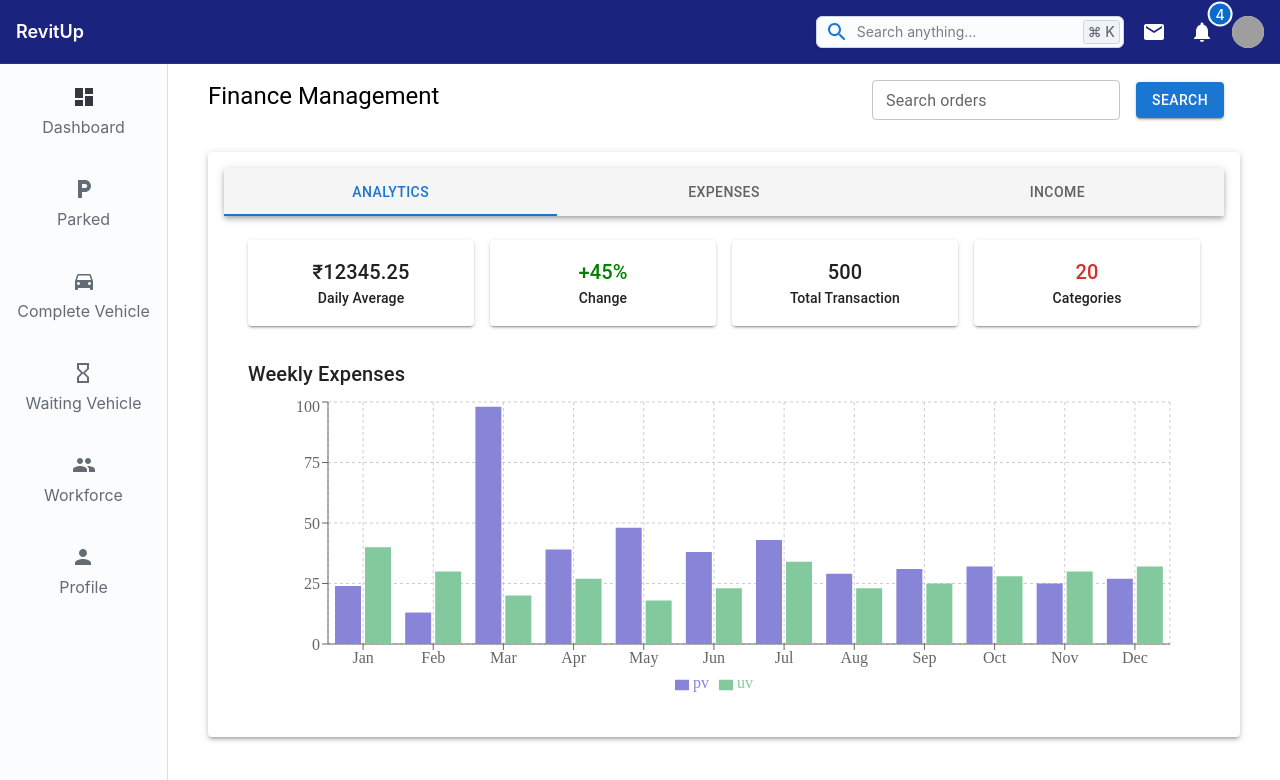
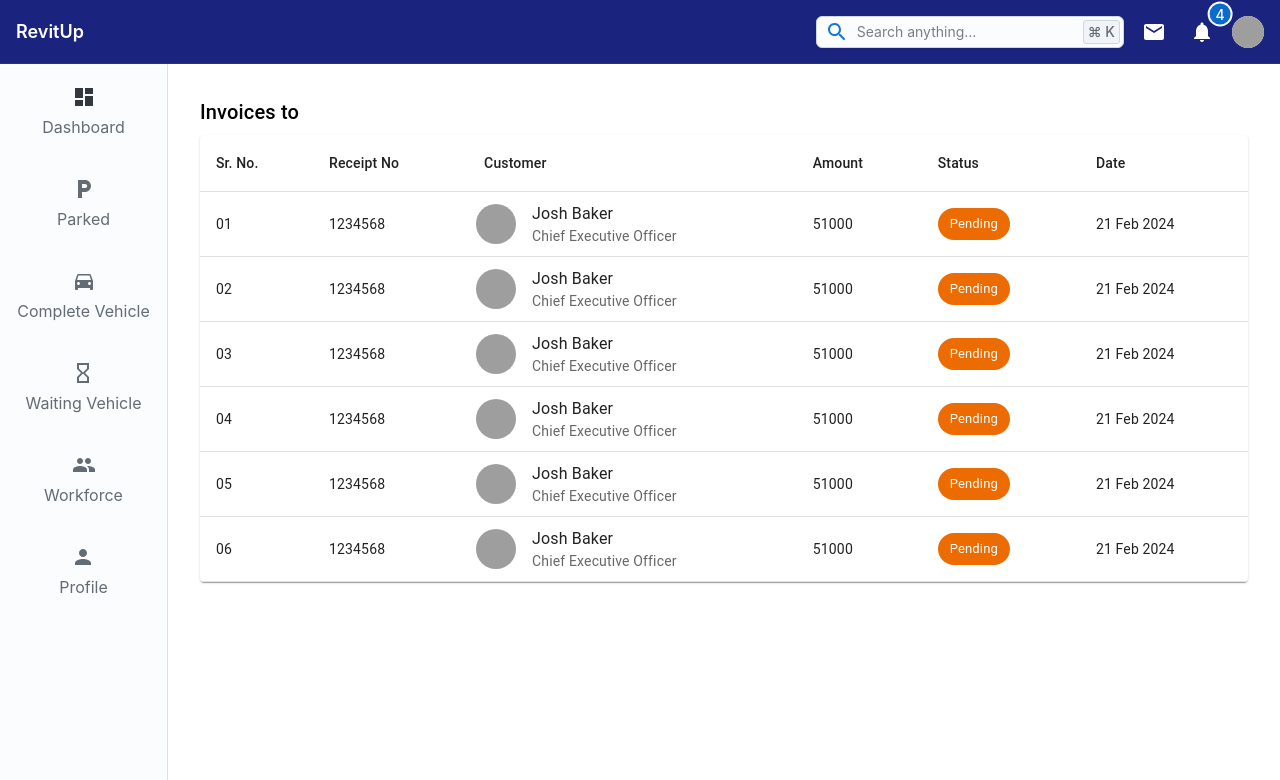
Before and after one commit to Mo-azam-khan/revitup-ui, a Next.js app: page / in a window 1280 px wide. Shown: the top 780 px of the page. Built offline with nearby package versions, Linux system fonts and the light colour scheme; grey boxes are pictures that could not be loaded.

Commit message:
Receipts pages

```diff
--- /dev/null
+++ b/modules/Receipts/Receipts.tsx
@@ -0,0 +1,248 @@
+import React, { useState } from "react";
+import {
+  Box,
+  Table,
+  TableBody,
+  TableCell,
+  TableContainer,
+  TableHead,
+  TableRow,
+  Paper,
+  Avatar,
+  Typography,
+  Chip,
+  Button,
+} from "@mui/material";
+
+const data = [
+  {
+    receiptNo: "1234568",
+    customer: "Josh Baker",
+    amount: 51000,
+    status: "Pending",
+    date: "21 Feb 2024",
+  },
+  {
+    receiptNo: "1234568",
+    customer: "Josh Baker",
+    amount: 51000,
+    status: "Pending",
+    date: "21 Feb 2024",
+  },
+  {
+    receiptNo: "1234568",
+    customer: "Josh Baker",
+    amount: 51000,
+    status: "Pending",
+    date: "21 Feb 2024",
+  },
+  {
+    receiptNo: "1234568",
+    customer: "Josh Baker",
+    amount: 51000,
+    status: "Pending",
+    date: "21 Feb 2024",
+  },
+  {
+    receiptNo: "1234568",
+    customer: "Josh Baker",
+    amount: 51000,
+    status: "Pending",
+    date: "21 Feb 2024",
+  },
+  {
+    receiptNo: "1234568",
+    customer: "Josh Baker",
+    amount: 51000,
+    status: "Pending",
+    date: "21 Feb 2024",
+  },
+];
+
+const customerDetails = {
+  receiptNo: "123456789",
+  customer: "Josh Baker",
+  position: "Chief Executive Officer",
+  email: "josh@gmail.com",
+  items: [
+    {
+      name: "Air Filter Lorem Ipsum",
+      stockId: "SID123456",
+      quantity: 50,
+      price: 500,
+      total: 25000,
+    },
+  ],
+  subtotal: 50000,
+  charges: 500,
+  tax: 500,
+  total: 51000,
+  invoiceDate: "24-12-2024",
+};
+
+const Receipts = () => {
+  const [selectedCustomer, setSelectedCustomer] = useState(null);
+
+  const handleCustomerClick = (receiptNo) => {
+    setSelectedCustomer(customerDetails);
+  };
+
+  const handleBackClick = () => {
+    setSelectedCustomer(null);
+  };
+
+  return (
+    <Box p={2}>
+      {!selectedCustomer ? (
+        <Box>
+          <Typography variant="h6" gutterBottom>
+            Invoices to
+          </Typography>
+          <TableContainer component={Paper}>
+            <Table>
+              <TableHead>
+                <TableRow>
+                  <TableCell>Sr. No.</TableCell>
+                  <TableCell>Receipt No</TableCell>
+                  <TableCell>Customer</TableCell>
+                  <TableCell>Amount</TableCell>
+                  <TableCell>Status</TableCell>
+                  <TableCell>Date</TableCell>
+                </TableRow>
+              </TableHead>
+              <TableBody>
+                {data.map((row, index) => (
+                  <TableRow key={index}>
+                    <TableCell>{String(index + 1).padStart(2, "0")}</TableCell>
+                    <TableCell>{row.receiptNo}</TableCell>
+                    <TableCell sx={{ padding: "8px" }}>
+                      <Box display="flex" alignItems="center">
+                        <Avatar alt={row.customer} src="/path/to/avatar.jpg" />
+                        <Box ml={2}>
+                          <Typography
+                            component="span"
+                            style={{
+                              textDecoration: "none",
+                              color: "inherit",
+                              cursor: "pointer",
+                            }}
+                            onClick={() => handleCustomerClick(row.receiptNo)}
+                          >
+                            {row.customer}
+                          </Typography>
+                          <Typography variant="body2" color="textSecondary">
+                            Chief Executive Officer
+                          </Typography>
+                        </Box>
+                      </Box>
+                    </TableCell>
+                    <TableCell>{row.amount}</TableCell>
+                    <TableCell>
+                      <Chip label={row.status} color="warning" />
+                    </TableCell>
+                    <TableCell>{row.date}</TableCell>
+                  </TableRow>
+                ))}
+              </TableBody>
+            </Table>
+          </TableContainer>
+        </Box>
+      ) : (
+        <Box>
+          <Typography variant="h6" gutterBottom>
+            Receipt
+          </Typography>
+          <Box display="flex" justifyContent="space-between" mb={2} mt={2}>
+            <Box>
+              <Box display="flex" alignItems="center">
+                <Avatar
+                  alt={selectedCustomer.customer}
+                  src="/path/to/avatar.jpg"
+                />
+                <Box ml={2}>
+                  <Typography variant="h6">
+                    {selectedCustomer.customer}{" "}
+                    <Chip label="Senior" size="small" />
+                  </Typography>
+                  <Typography variant="body1">
+                    {selectedCustomer.position}
+                  </Typography>
+                  <Typography variant="body2" color="textSecondary">
+                    Email: {selectedCustomer.email}
+                  </Typography>
+                </Box>
+              </Box>
+            </Box>
+            <Box textAlign="right">
+              <Typography>Invoice No: {selectedCustomer.receiptNo}</Typography>
+              <Typography>
+                Invoice date: {selectedCustomer.invoiceDate}
+              </Typography>
+            </Box>
+          </Box>
+          <TableContainer component={Paper}>
+            <Table>
+              <TableHead sx={{ backgroundColor: "gray" }}>
+                <TableRow>
+                  <TableCell>Item Name</TableCell>
+                  <TableCell>Stock ID</TableCell>
+                  <TableCell>Quantity</TableCell>
+                  <TableCell>Price</TableCell>
+                  <TableCell>Total</TableCell>
+                </TableRow>
+              </TableHead>
+              <TableBody>
+                {selectedCustomer.items.map((item, index) => (
+                  <TableRow key={index}>
+                    <TableCell>{item.name}</TableCell>
+                    <TableCell>{item.stockId}</TableCell>
+                    <TableCell>{item.quantity}</TableCell>
+                    <TableCell>{item.price}</TableCell>
+                    <TableCell>{item.total}</TableCell>
+                  </TableRow>
+                ))}
+                <TableRow>
+                  <TableCell rowSpan={3} />
+                  <TableCell colSpan={3}>Sub Total</TableCell>
+                  <TableCell>{selectedCustomer.subtotal}</TableCell>
+                </TableRow>
+                <TableRow>
+                  <TableCell colSpan={3}>Charges Laver</TableCell>
+                  <TableCell>{selectedCustomer.charges}</TableCell>
+                </TableRow>
+                <TableRow>
+                  <TableCell colSpan={3}>Tax Amount with GST</TableCell>
+                  <TableCell>{selectedCustomer.tax}</TableCell>
+                </TableRow>
+                <TableRow>
+                  <TableCell rowSpan={1} />
+                  <TableCell colSpan={3}>
+                    <strong>Total</strong>
+                  </TableCell>
+                  <TableCell>
+                    <strong>{selectedCustomer.total}</strong>
+                  </TableCell>
+                </TableRow>
+              </TableBody>
+            </Table>
+          </TableContainer>
+          <Box mt={2} textAlign="right">
+            <Button variant="contained" color="primary">
+              Print / Export
+            </Button>
+            <Button
+              variant="contained"
+              color="secondary"
+              onClick={handleBackClick}
+              style={{ marginLeft: "10px" }}
+            >
+              Back
+            </Button>
+          </Box>
+        </Box>
+      )}
+    </Box>
+  );
+};
+
+export default Receipts;
--- a/package.json
+++ b/package.json
@@ -24,6 +24,7 @@
     "next": "14.1.3",
     "react": "^18",
     "react-dom": "^18",
+    "react-router-dom": "^6.25.1",
     "react-toastify": "^10.0.5",
     "recharts": "^2.12.7",
     "styled-components": "^6.1.8",
--- a/pages/index.tsx
+++ b/pages/index.tsx
@@ -25,6 +25,7 @@ import WorkerManagement from "@/modules/Worker-management/WorkerManagement";
 import BayManagement from "@/modules/Bay-Management/BayManagement";
 import WorkerWorking from "@/modules/Worker-working/WorkerWorking";
 import FinanceManagement from "@/modules/Finance-Management/FinanceManagement";
+import Receipts from "@/modules/Receipts/Receipts";
 
 export default function Home() {
   const [drawerOpen, setDrawerOpen] = React.useState<Boolean>(false);
@@ -68,7 +69,8 @@ export default function Home() {
           {/* <WorkerManagement /> */}
           {/* <BayManagement /> */}
           {/* <WorkerWorking/> */}
-          <FinanceManagement/>
+          {/* <FinanceManagement/> */}
+          <Receipts />
         </Layout.Main>
       </Layout.Root>
       {/* Comment  the Layout.Root to see other pages -end  */}
```
Also changed, not shown: 1 other file (tests, documents, lock files or other folders).
